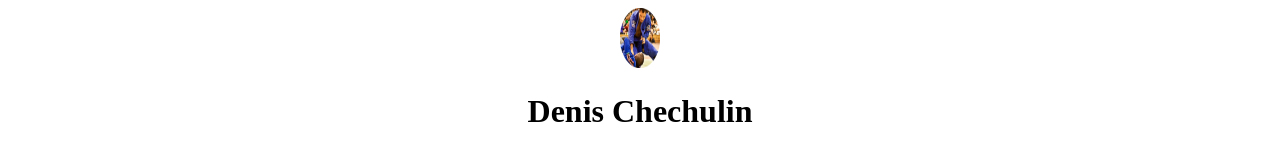
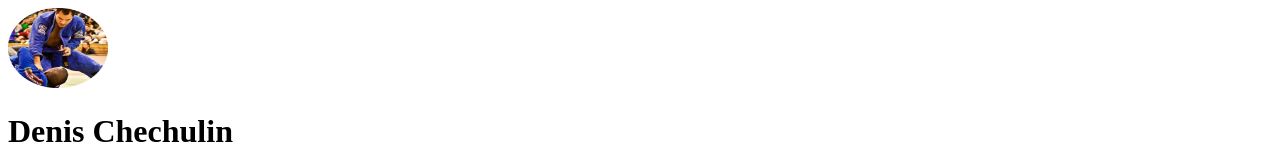
Before and after one commit to Den-Chel/cv, a plain HTML site: page index.html in a window 1280 px wide. Shown: the top 152 px of the page. Drawn offline with Linux system fonts and the light colour scheme.

Commit message:
Update index.html

```diff
--- a/index.html
+++ b/index.html
@@ -6,8 +6,7 @@
   <title>Jiu-Jitsu</title>
 </head>
 <body>
-  <center>
-    <img src="image/ji ji-modified.png" alt="Jiu-Jitsu style" width="40" height="60">
+    <img src="image/ji ji-modified.png" alt="Jiu-Jitsu style" width="100" height="80">
     <h1>Denis Chechulin</h1>
     <p>Having <strong>blue belt</strong> of Jiu-Jitsu</p>
     <p>
@@ -77,7 +76,6 @@
     </table>
     <hr>
     <h3><a href="Contact form.html">Contact form</a></h3>
-  </center>
 </body>
 
 </html>
```
